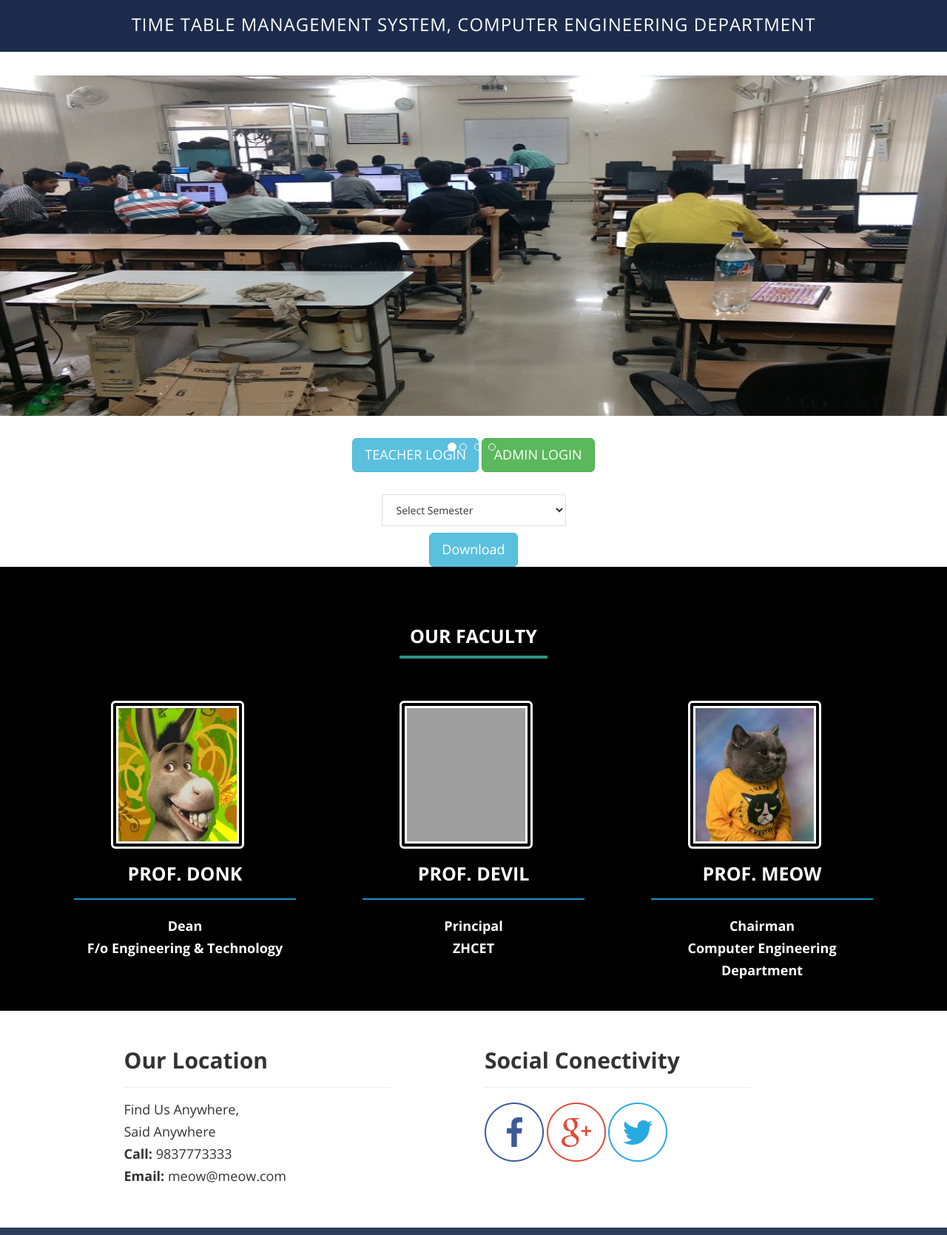
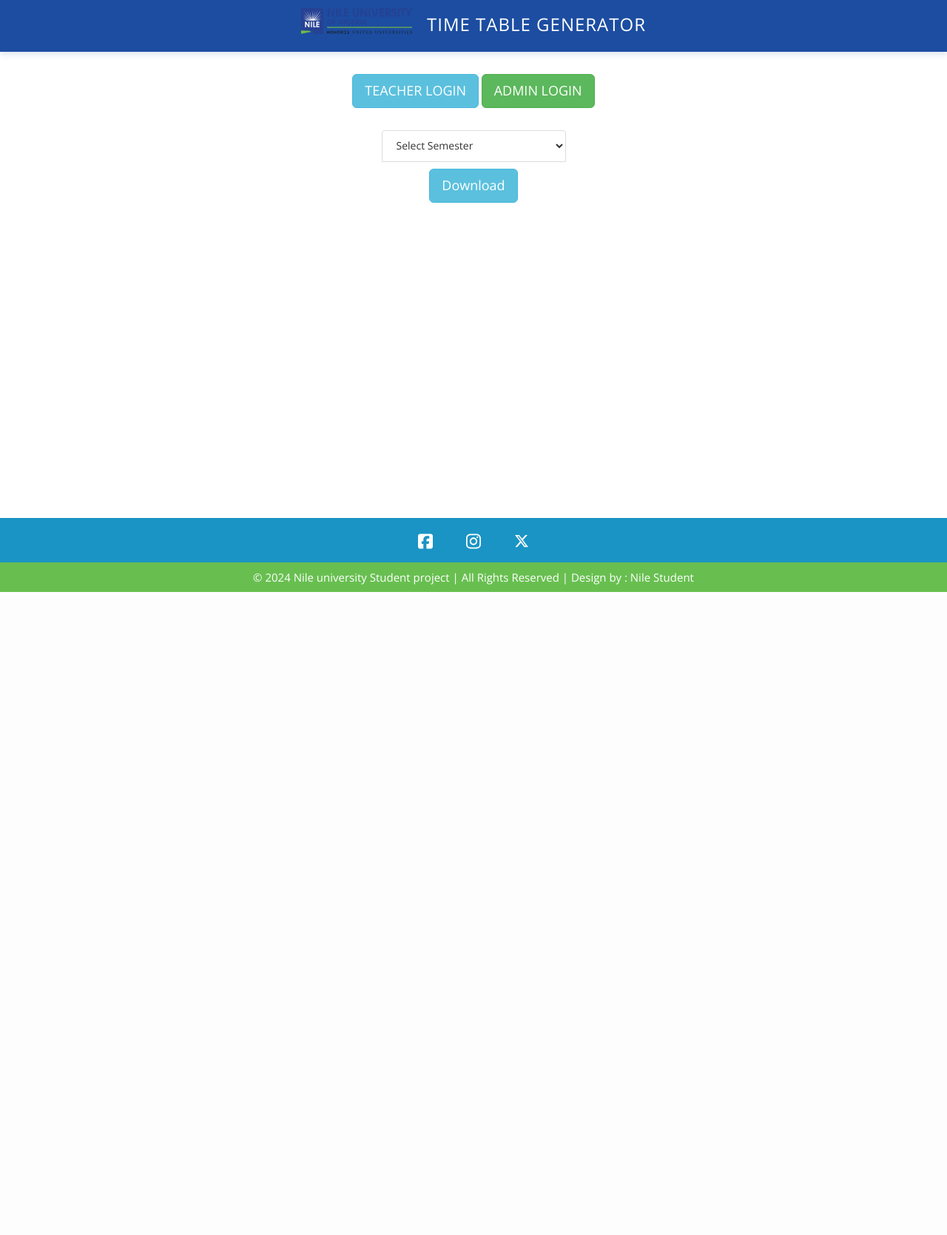
Before and after one commit to walidshaba/Time-Table-Generator, a PHP site: page / in a window 1280 px wide. Shown: the whole page at 74% size. After the commit the page ends 800 px from the top, so only its background shows below. Run offline with PHP 8.4, Linux system fonts and the light colour scheme; grey boxes are pictures that could not be loaded.

Commit message:
lets see

```diff
--- a/files/assets/css/flexslider.css
+++ b/files/assets/css/flexslider.css
@@ -64,7 +64,7 @@
 
 /* Clearfix for the .slides element */
 .slides:after {
-    content: ".";
+  content: '.';
   display: block;
   clear: both;
   visibility: hidden;
@@ -98,10 +98,10 @@ html[xmlns] .slides {
   -moz-border-radius: 4px;
   -o-border-radius: 4px;
   border-radius: 4px;
-    -webkit-box-shadow: 0 1px 4px rgba(0, 0, 0, .2);
-    -moz-box-shadow: 0 1px 4px rgba(0, 0, 0, .2);
-    -o-box-shadow: 0 1px 4px rgba(0, 0, 0, .2);
-    box-shadow: 0 1px 4px rgba(0, 0, 0, .2);
+  -webkit-box-shadow: 0 1px 4px rgba(0, 0, 0, 0.2);
+  -moz-box-shadow: 0 1px 4px rgba(0, 0, 0, 0.2);
+  -o-box-shadow: 0 1px 4px rgba(0, 0, 0, 0.2);
+  box-shadow: 0 1px 4px rgba(0, 0, 0, 0.2);
   zoom: 1;
 }
 
@@ -127,7 +127,7 @@ html[xmlns] .slides {
 
 /* Direction Nav */
 .flex-direction-nav {
-    *height: 0;
+  height: 0;
 }
 
 .flex-direction-nav a {
@@ -144,9 +144,9 @@ html[xmlns] .slides {
   cursor: pointer;
   color: rgba(0, 0, 0, 0.8);
   text-shadow: 1px 1px 0 rgba(255, 255, 255, 0.3);
-    -webkit-transition: all .3s ease;
-    -moz-transition: all .3s ease;
-    transition: all .3s ease;
+  -webkit-transition: all 0.3s ease;
+  -moz-transition: all 0.3s ease;
+  transition: all 0.3s ease;
 }
 
 .flex-direction-nav .flex-prev {
@@ -168,7 +168,8 @@ html[xmlns] .slides {
   right: 10px;
 }
 
-.flexslider:hover .flex-next:hover, .flexslider:hover .flex-prev:hover {
+.flexslider:hover .flex-next:hover,
+.flexslider:hover .flex-prev:hover {
   opacity: 1;
 }
 
@@ -179,7 +180,7 @@ html[xmlns] .slides {
 }
 
 .flex-direction-nav a:before {
-    font-family: "flexslider-icon";
+  font-family: 'flexslider-icon';
   font-size: 40px;
   line-height: 1;
   display: inline-block;
@@ -206,7 +207,7 @@ html[xmlns] .slides {
 }
 
 .flex-pauseplay a:before {
-    font-family: "flexslider-icon";
+  font-family: 'flexslider-icon';
   font-size: 20px;
   display: inline-block;
   content: '\f004';
@@ -232,7 +233,7 @@ html[xmlns] .slides {
   margin: 0 6px;
   display: inline-block;
   zoom: 1;
-    *display: inline;
+  display: inline;
 }
 
 .flex-control-paging li a {
@@ -279,7 +280,7 @@ html[xmlns] .slides {
 .flex-control-thumbs img {
   width: 100%;
   display: block;
-    opacity: .7;
+  opacity: 0.7;
   cursor: pointer;
 }
 
--- a/files/assets/css/style.css
+++ b/files/assets/css/style.css
@@ -1,14 +1,3 @@
-/*=============================================================
-    Authour URI: www.binarytheme.com
-    License: Commons Attribution 3.0
-
-    http://creativecommons.org/licenses/by/3.0/
-
-    100% To use For Personal And Commercial Use.
-    IN EXCHANGE JUST GIVE US CREDITS AND TELL YOUR FRIENDS ABOUT US
-
-    ========================================================  */
-
 /* =============================================================
    GENERAL STYLES
  ============================================================ */
@@ -36,20 +25,35 @@ body {
 }
 
 #menu {
-    background-color: rgba(28, 43, 75, 1);
+  background-color: #1c4da1;
   color: #fff;
   font-size: 12px;
   font-weight: 900;
   letter-spacing: 1px;
   min-height: 70px;
+  box-shadow: 0 4px 8px 0 #1c4da125;
+}
+#menu > * {
+  /* color: #1c4da1; */
+}
+#menu div {
+  display: flex;
+  flex-direction: row;
+  justify-content: center;
+  align-items: center;
+}
+
+#menu div img {
+  margin-right: 20px;
 }
 
 .navbar-inverse {
   border-color: transparent;
 }
 
-.navbar-inverse .navbar-nav > li > a, .navbar-inverse .navbar-nav > li > a:hover {
-    color: #FFF;
+.navbar-inverse .navbar-nav > li > a,
+.navbar-inverse .navbar-nav > li > a:hover {
+  color: #fff;
   padding: 22px 10px;
 }
 
@@ -72,12 +76,11 @@ body {
   -webkit-animation-name: fadeIn; /* Fade in the background */
   -webkit-animation-duration: 0.4s;
   animation-name: fadeIn;
-    animation-duration: 0.4s
+  animation-duration: 0.4s;
 }
 
 /* Modal Content */
 .modal-content {
-
   position: fixed;
   top: 25%;
   left: 35%;
@@ -86,7 +89,7 @@ body {
   -webkit-animation-name: slideIn;
   -webkit-animation-duration: 0.4s;
   animation-name: slideIn;
-    animation-duration: 0.4s
+  animation-duration: 0.4s;
 }
 
 /* The Close Button */
@@ -116,7 +119,7 @@ body {
 
 .modal-footer {
   padding: 2px 16px;
-    background-color: #FFFFFF;
+  background-color: #ffffff;
   color: white;
 }
 
@@ -124,40 +127,40 @@ body {
 @-webkit-keyframes slideIn {
   from {
     top: 0;
-        opacity: 0
+    opacity: 0;
   }
   to {
     top: 25%;
-        opacity: 1
+    opacity: 1;
   }
 }
 
 @keyframes slideIn {
   from {
     top: 0;
-        opacity: 0
+    opacity: 0;
   }
   to {
     top: 25%;
-        opacity: 1
+    opacity: 1;
   }
 }
 
 @-webkit-keyframes fadeIn {
   from {
-        opacity: 0
+    opacity: 0;
   }
   to {
-        opacity: 1
+    opacity: 1;
   }
 }
 
 @keyframes fadeIn {
   from {
-        opacity: 0
+    opacity: 0;
   }
   to {
-        opacity: 1
+    opacity: 1;
   }
 }
 
@@ -215,7 +218,7 @@ body {
     ===================================*/
 
 .tag-line {
-    background: #E9E9E9;
+  background: #e9e9e9;
   color: #000;
 }
 
@@ -223,7 +226,7 @@ body {
   font-size: 20px;
   font-weight: 900;
   padding: 5px 10px 10px 5px;
-    color: #005E5A;
+  color: #005e5a;
 }
 
 .tag-line h2 > i {
@@ -243,7 +246,7 @@ body {
 }
 
 h1::after {
-    content: " ";
+  content: ' ';
   border: solid 2px #2f9484;
   display: block;
   width: 200px;
@@ -258,7 +261,7 @@ h1::after {
 }
 
 .icon-round-border {
-    border: 10px double #1A94C4;
+  border: 10px double #1a94c4;
   color: #2f9484;
   text-align: center;
   padding-top: 15px;
@@ -275,7 +278,7 @@ h1::after {
 .icon-round-border:hover {
   color: #fff;
   border: 10px double #fff;
-    background-color: #1A94C4;
+  background-color: #1a94c4;
   -webkit-transition: 0.3s;
   -moz-transition: 0.3s;
   -o-transition: 0.3s;
@@ -283,7 +286,7 @@ h1::after {
 }
 
 .about-div hr {
-    border: 1px solid #1A94C4;
+  border: 1px solid #1a94c4;
 }
 
 .about-div h3 {
@@ -325,7 +328,7 @@ h1::after {
 }
 
 .faculty-div hr {
-    border: 1px solid #1A94C4;
+  border: 1px solid #1a94c4;
 }
 
 .faculty-div h3 {
@@ -374,9 +377,22 @@ h1::after {
 /*=====================================
   Footer STYLES
   ===================================*/
+
+.social-icons {
+  display: flex;
+  justify-content: center;
+  align-items: center;
+  background-color: #1a94c4;
+  height: 60px;
+}
+.social-icons > div {
+  width: 150px;
+  display: flex;
+  justify-content: space-between;
+}
 #footer {
   padding: 5px 20px;
-    background-color: #2d3d5a;
+  background-color: #68bf50;
   text-align: right;
   color: #fff;
   font-size: 15px;
--- a/files/index.php
+++ b/files/index.php
@@ -6,44 +6,47 @@ if (isset($_GET['generated']) && $_GET['generated'] == "false") {
 ?>
 <!DOCTYPE html>
 <html xmlns="http://www.w3.org/1999/xhtml">
+
 <head>
-    <meta charset="utf-8"/>
-    <meta name="viewport" content="width=device-width, initial-scale=1, maximum-scale=1"/>
-    <meta name="description" content=""/>
-    <meta name="author" content=""/>
+    <meta charset="utf-8" />
+    <meta name="viewport" content="width=device-width, initial-scale=1, maximum-scale=1" />
+    <meta name="description" content="" />
+    <meta name="author" content="" />
     <title>TimeTable Management System</title>
     <!-- BOOTSTRAP CORE STYLE CSS -->
-    <link href="assets/css/bootstrap.css" rel="stylesheet"/>
+    <link href="assets/css/bootstrap.css" rel="stylesheet" />
     <!-- FONT AWESOME CSS -->
-    <link href="assets/css/font-awesome.min.css" rel="stylesheet"/>
+    <link href="assets/css/font-awesome.min.css" rel="stylesheet" />
     <!-- FLEXSLIDER CSS -->
-    <link href="assets/css/flexslider.css" rel="stylesheet"/>
+    <link href="assets/css/flexslider.css" rel="stylesheet" />
     <!-- CUSTOM STYLE CSS -->
-    <link href="assets/css/style.css" rel="stylesheet"/>
+    <link href="assets/css/style.css" rel="stylesheet" />
     <!-- Google	Fonts -->
-    <link href='http://fonts.googleapis.com/css?family=Open+Sans:400,700,300' rel='stylesheet' type='text/css'/>
+    <link href='http://fonts.googleapis.com/css?family=Open+Sans:400,700,300' rel='stylesheet' type='text/css' />
 
 </head>
+
 <body>
-<div class="navbar navbar-inverse navbar-fixed-top " id="menu">
+    <div class="navbar navbar-inverse navbar-fixed-top" id="menu">
         <div class="container">
             <div align="center">
-            <h3 align="center">TIME TABLE MANAGEMENT SYSTEM, COMPUTER ENGINEERING DEPARTMENT</h3>
+                <img src="assets/img/Social/nile-logo.svg" alt="" width="150px">
+                <h3 align="center" style="text-transform: uppercase;">Time Table Generator</h3>
             </div>
         </div>
     </div>
 
-<div id="myCarousel" class="carousel slide" data-ride="carousel">
+    <!-- <div id="myCarousel" class="carousel slide" data-ride="carousel"> -->
     <!-- Indicators -->
-    <ol class="carousel-indicators" style="margin-bottom: 160px">
+    <!-- <ol class="carousel-indicators" style="margin-bottom: 160px">
             <li data-target="#myCarousel" data-slide-to="0" class="active"></li>
             <li data-target="#myCarousel" data-slide-to="1"></li>
             <li data-target="#myCarousel" data-slide-to="2"></li>
             <li data-target="#myCarousel" data-slide-to="3"></li>
-    </ol>
+        </ol> -->
 
     <!-- Wrapper for slides -->
-    <div class="carousel-inner" role="listbox">
+    <!-- <div class="carousel-inner" role="listbox">
             <div class="item active">
                 <img src="assets/img/lab1.jpg" alt="Chania">
             </div>
@@ -60,23 +63,21 @@ if (isset($_GET['generated']) && $_GET['generated'] == "false") {
                 <img src="assets/img/lab2.jpg" alt="Flower">
             </div>
         </div>
-</div>
+    </div> -->
     <script type="text/javascript">
         function genpdf() {
             var doc = new jsPDF();
 
-        doc.addHTML(document.getElementById('TT'), function () {
+            doc.addHTML(document.getElementById('TT'), function() {
                 doc.save('demo timetable.pdf');
             });
             window.alert("Downloaded!");
         }
     </script>
-<div align="center" STYLE="margin-top: 30px">
-    <button data-scroll-reveal="enter from the bottom after 0.2s"
-            id="teacherLoginBtn" class="btn btn-info btn-lg">TEACHER LOGIN
+    <div align="center" STYLE="margin-top: 30px; margin-top:100px; ">
+        <button data-scroll-reveal="enter from the bottom after 0.2s" id="teacherLoginBtn" class="btn btn-info btn-lg">TEACHER LOGIN
         </button>
-    <button data-scroll-reveal="enter from the bottom after 0.2s"
-            id="adminLoginBtn" class="btn btn-success btn-lg">ADMIN LOGIN
+        <button data-scroll-reveal="enter from the bottom after 0.2s" id="adminLoginBtn" class="btn btn-success btn-lg">ADMIN LOGIN
         </button>
     </div>
     <br>
@@ -113,8 +114,7 @@ if (isset($_GET['generated']) && $_GET['generated'] == "false") {
                         </div>
                         <div class="form-group">
                             <label for="password">Password</label>
-                        <input type="password" class="form-control" id="password" name="PASS"
-                               placeholder="Password ...">
+                            <input type="password" class="form-control" id="password" name="PASS" placeholder="Password ...">
                         </div>
                         <div align="right">
                             <input type="submit" class="btn btn-default" name="LOGIN" value="LOGIN">
@@ -152,14 +152,14 @@ if (isset($_GET['generated']) && $_GET['generated'] == "false") {
         var span = document.getElementsByClassName("close")[0];
 
         // When the user clicks the button, open the modal
-    adminLoginBtn.onclick = function () {
+        adminLoginBtn.onclick = function() {
             modal.style.display = "block";
             heading.innerHTML = "Admin Login";
             adminForm.style.display = "block";
             facultyForm.style.display = "none";
 
         }
-    teacherLoginBtn.onclick = function () {
+        teacherLoginBtn.onclick = function() {
             modal.style.display = "block";
             heading.innerHTML = "Faculty Login";
             facultyForm.style.display = "block";
@@ -169,7 +169,7 @@ if (isset($_GET['generated']) && $_GET['generated'] == "false") {
         }
 
         // When the user clicks on <span> (x), close the modal
-    span.onclick = function () {
+        span.onclick = function() {
             modal.style.display = "none";
             adminForm.style.display = "none";
             facultyForm.style.display = "none";
@@ -177,7 +177,7 @@ if (isset($_GET['generated']) && $_GET['generated'] == "false") {
         }
 
         // When the user clicks anywhere outside of the modal, close it
-    window.onclick = function (event) {
+        window.onclick = function(event) {
             if (event.target == modal) {
                 modal.style.display = "none";
             }
@@ -186,7 +186,7 @@ if (isset($_GET['generated']) && $_GET['generated'] == "false") {
     <!--HOME SECTION END-->
     <!--HOME SECTION TAG LINE END-->
 
-<div id="faculty-sec">
+    <!-- <div id="faculty-sec">
         <div class="container set-pad">
             <div class="row text-center">
                 <div class="col-lg-8 col-lg-offset-2 col-md-8 col-sm-8 col-md-offset-2 col-sm-offset-2">
@@ -194,51 +194,50 @@ if (isset($_GET['generated']) && $_GET['generated'] == "false") {
 
                 </div>
 
-        </div>
+            </div> -->
     <!--/.HEADER LINE END-->
 
-        <div class="row">
+    <!-- <div class="row">
 
 
         <div class="col-lg-4  col-md-4 col-sm-4" data-scroll-reveal="enter from the bottom after 0.4s">
             <div class="faculty-div">
-                    <img src="assets/img/faculty/donk.jpeg" class="img-rounded"/>
+                <img src="assets/img/faculty/donk.jpeg" class="img-rounded" />
                 <h3 align="center">Prof. Donk</h3>
-                    <hr/>
-                    <h4 align="center">Dean<br/>F/o Engineering & Technology</h4>
+                <hr />
+                <h4 align="center">Dean<br />F/o Engineering & Technology</h4>
 
             </div>
         </div>
         <div class="col-lg-4  col-md-4 col-sm-4" data-scroll-reveal="enter from the bottom after 0.5s">
             <div class="faculty-div">
-                    <img src="assets/img/faculty/princi.jpeg" class="img-rounded"/>
+                <img src="assets/img/faculty/princi.jpeg" class="img-rounded" />
                 <h3 align="center">PROF. Devil</h3>
-                    <hr/>
-                    <h4 align="center">Principal<br/> ZHCET</h4>
+                <hr />
+                <h4 align="center">Principal<br /> ZHCET</h4>
 
             </div>
         </div>
         <div class="col-lg-4  col-md-4 col-sm-4" data-scroll-reveal="enter from the bottom after 0.6s">
             <div class="faculty-div">
-                    <img src="assets/img/faculty/cat.jpeg" class="img-rounded"/>
+                <img src="assets/img/faculty/cat.jpeg" class="img-rounded" />
                 <h3 align="center">PROF. Meow</h3>
-                    <hr/>
-                    <h4 align="center">Chairman<br/>Computer Engineering Department</h4>
+                <hr />
+                <h4 align="center">Chairman<br />Computer Engineering Department</h4>
 
             </div>
         </div>
 
     </div>
     </div>
-</div>
+    </div> -->
 
-<div class="container">
-    <div class="row set-row-pad">
-        <div class="col-lg-4 col-md-4 col-sm-4   col-lg-offset-1 col-md-offset-1 col-sm-offset-1 "
-             data-scroll-reveal="enter from the bottom after 0.4s">
+    <div class="">
+        <div class="">
+            <!-- <div class="col-lg-4 col-md-4 col-sm-4   col-lg-offset-1 col-md-offset-1 col-sm-offset-1 " data-scroll-reveal="enter from the bottom after 0.4s">
 
                 <h2><strong>Our Location </strong></h2>
-            <hr/>
+                <hr />
                 <div>
                     <h4>Find Us Anywhere,
                     </h4>
@@ -248,26 +247,26 @@ if (isset($_GET['generated']) && $_GET['generated'] == "false") {
                 </div>
 
 
-        </div>
-        <div class="col-lg-4 col-md-4 col-sm-4   col-lg-offset-1 col-md-offset-1 col-sm-offset-1"
-             data-scroll-reveal="enter from the bottom after 0.4s">
+            </div> col-lg-4 col-md-4 col-sm-4   col-lg-offset-1 col-md-offset-1 col-sm-offset-1-->
+            <div class="social-icons" data-scroll-reveal="enter from the bottom after 0.4s" style="text-align: center; position:absolute; width: 100%; bottom: 40px;">
 
-            <h2><strong>Social Conectivity </strong></h2>
-            <hr/>
+                <!-- <h2><strong>Social Conectivity </strong></h2>
+                <hr /> -->
                 <div>
-                <a href="#"> <img src="assets/img/Social/facebook.png" alt=""/> </a>
-                <a href="#"> <img src="assets/img/Social/google-plus.png" alt=""/></a>
-                <a href="#"> <img src="assets/img/Social/twitter.png" alt=""/></a>
+                    <a href="https://www.facebook.com"> <img src="assets/img/Social/square-facebook.svg" width="20px" alt="" /> </a>
+                    <a href="https://www.instagram.com/nileuni/"> <img src="assets/img/Social/instagram.svg" width="20px" alt="" /></a>
+                    <a href=""> <img src="assets/img/Social/x-twitter.svg" width="20px" alt="" /></a>
                 </div>
             </div>
 
 
         </div>
     </div>
+    <div id="footer" style="text-align: center; position:absolute; width: 100%; bottom: 0;">
+        &copy 2024 Nile university Student project | All Rights Reserved | <a href="#" style="color: #fff" target="_blank">Design by : Nile Student</a>
+
+    </div>
     <!-- CONTACT SECTION END-->
-<div id="footer">
-    <!--  &copy 2014 yourdomain.com | All Rights Reserved |  <a href="http://binarytheme.com" style="color: #fff" target="_blank">Design by : binarytheme.com</a>
---></div>
     <!-- FOOTER SECTION END-->
 
     <!--  Jquery Core Script -->
@@ -284,4 +283,5 @@ if (isset($_GET['generated']) && $_GET['generated'] == "false") {
     <script src="assets/js/custom.js"></script>
     </div>
 </body>
+
 </html>
```
Also changed, not shown: files/assets/img/Social/instagram.svg (added), files/assets/img/Social/nile-logo.svg (added), files/assets/img/Social/square-facebook.svg (added), files/assets/img/Social/x-twitter.svg (added), files/assets/js/jquery.easing.min.js. Lines whose indentation alone changed are shown as unchanged.
